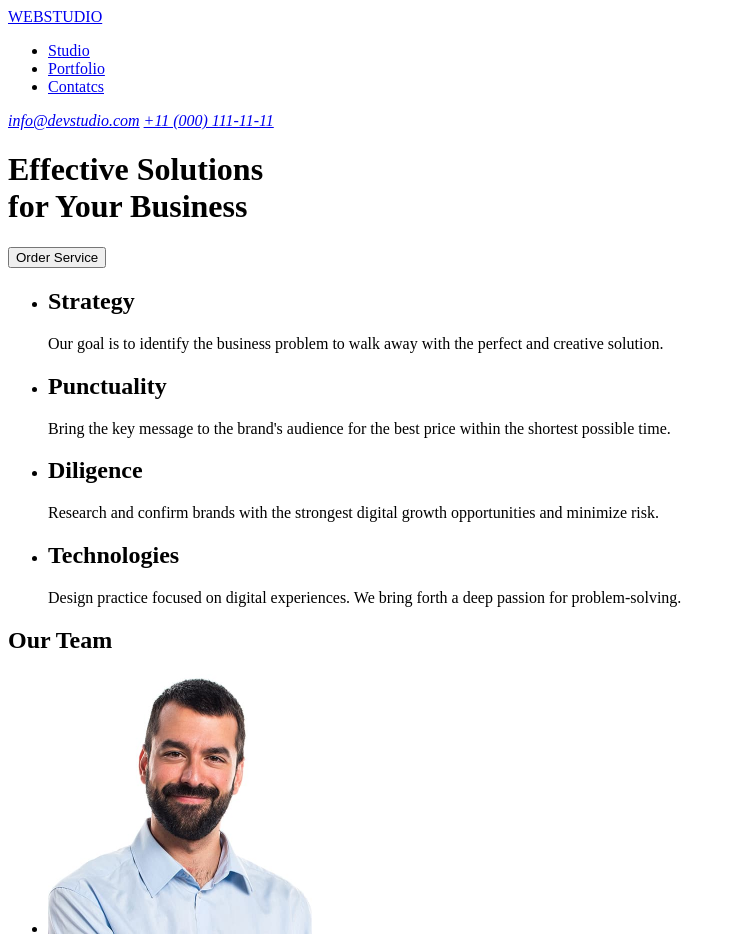
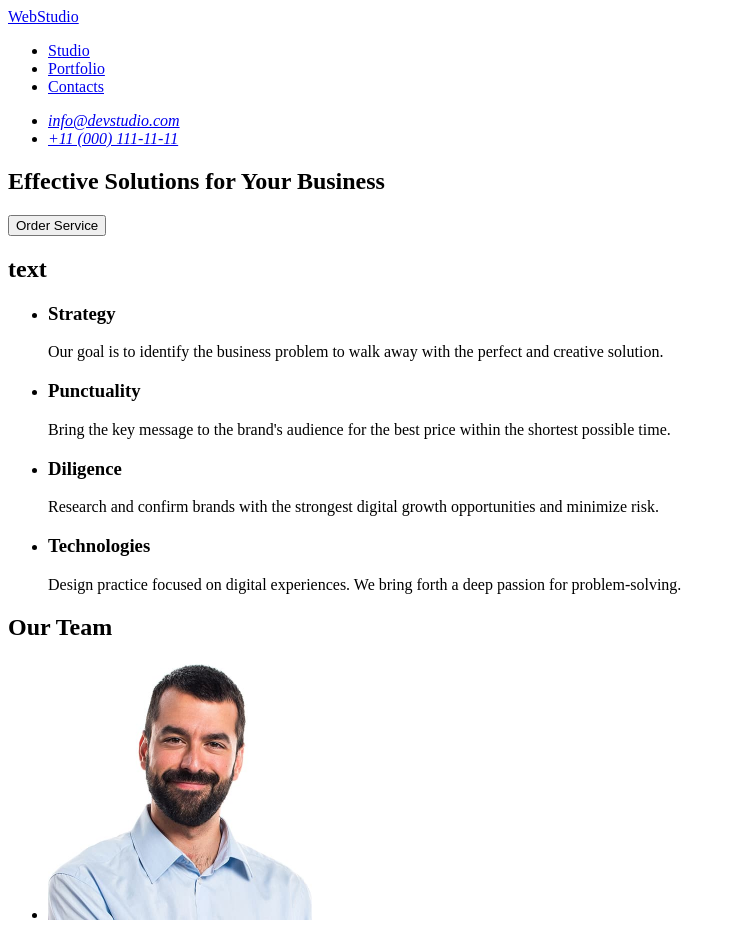
Before and after one commit to vovalantrat/goit-markup-hw-01, a plain HTML site: page index.html in a window 1280 px wide. Shown: the top 937 px of the page, without its empty margins (0-736 px from the left). Drawn offline with Linux system fonts and the light colour scheme.

Commit message:
fix index.html

```diff
--- a/index.html
+++ b/index.html
@@ -7,9 +7,9 @@
   </head>
   <body>
     <header>
-      <a href="#">WEBSTUDIO</a>
+      <nav>
+        <a href="./index.html">WebStudio</a>
 
-      <nav>
         <ul>
           <li>
             <a href="#">Studio</a>
@@ -18,49 +18,55 @@
             <a href="#">Portfolio</a>
           </li>
           <li>
-            <a href="#">Contatcs</a>
+            <a href="#">Contacts</a>
           </li>
         </ul>
       </nav>
 
       <address>
-        <a href="mailto:info@devstudio.com">info@devstudio.com</a>
-        <a href="tel:+110001111111">+11 (000) 111-11-11</a>
+        <ul>
+          <li>
+            <a href="mailto:info@devstudio.com">info@devstudio.com</a>
+          </li>
+          <li>
+            <a href="tel:+110001111111">+11 (000) 111-11-11</a>
+          </li>
+        </ul>
       </address>
     </header>
 
     <main>
-      <h1>
-        Effective Solutions <br />
-        for Your Business
-      </h1>
-      <button type="button">Order Service</button>
+      <section>
+        <h1>Effective Solutions for Your Business</h1>
+        <button type="button">Order Service</button>
+      </section>
 
       <section>
+        <h2>text</h2>
         <ul>
           <li>
-            <h2>Strategy</h2>
+            <h3>Strategy</h3>
             <p>
               Our goal is to identify the business problem to walk away with the
               perfect and creative solution.
             </p>
           </li>
           <li>
-            <h2>Punctuality</h2>
+            <h3>Punctuality</h3>
             <p>
               Bring the key message to the brand's audience for the best price
               within the shortest possible time.
             </p>
           </li>
           <li>
-            <h2>Diligence</h2>
+            <h3>Diligence</h3>
             <p>
               Research and confirm brands with the strongest digital growth
               opportunities and minimize risk.
             </p>
           </li>
           <li>
-            <h2>Technologies</h2>
+            <h3>Technologies</h3>
             <p>
               Design practice focused on digital experiences. We bring forth a
               deep passion for problem-solving.
@@ -117,7 +123,7 @@
     </main>
 
     <footer>
-      <a href="#">WEBSTUDIO</a>
+      <a href="./index.html">WebStudio</a>
       <p>
         Increase the flow of customers and sales for your business with digital
         marketing & growth solutions.
```
